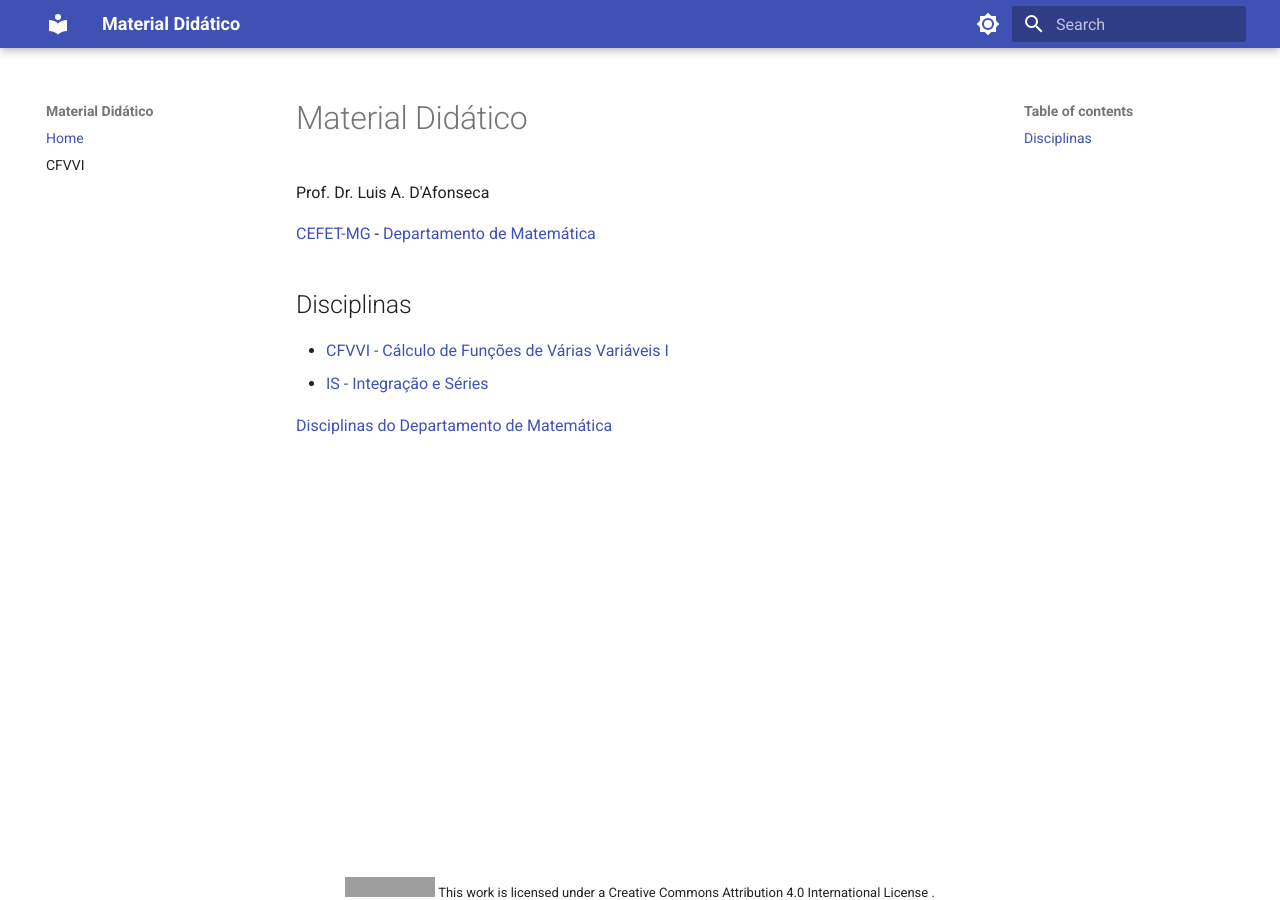
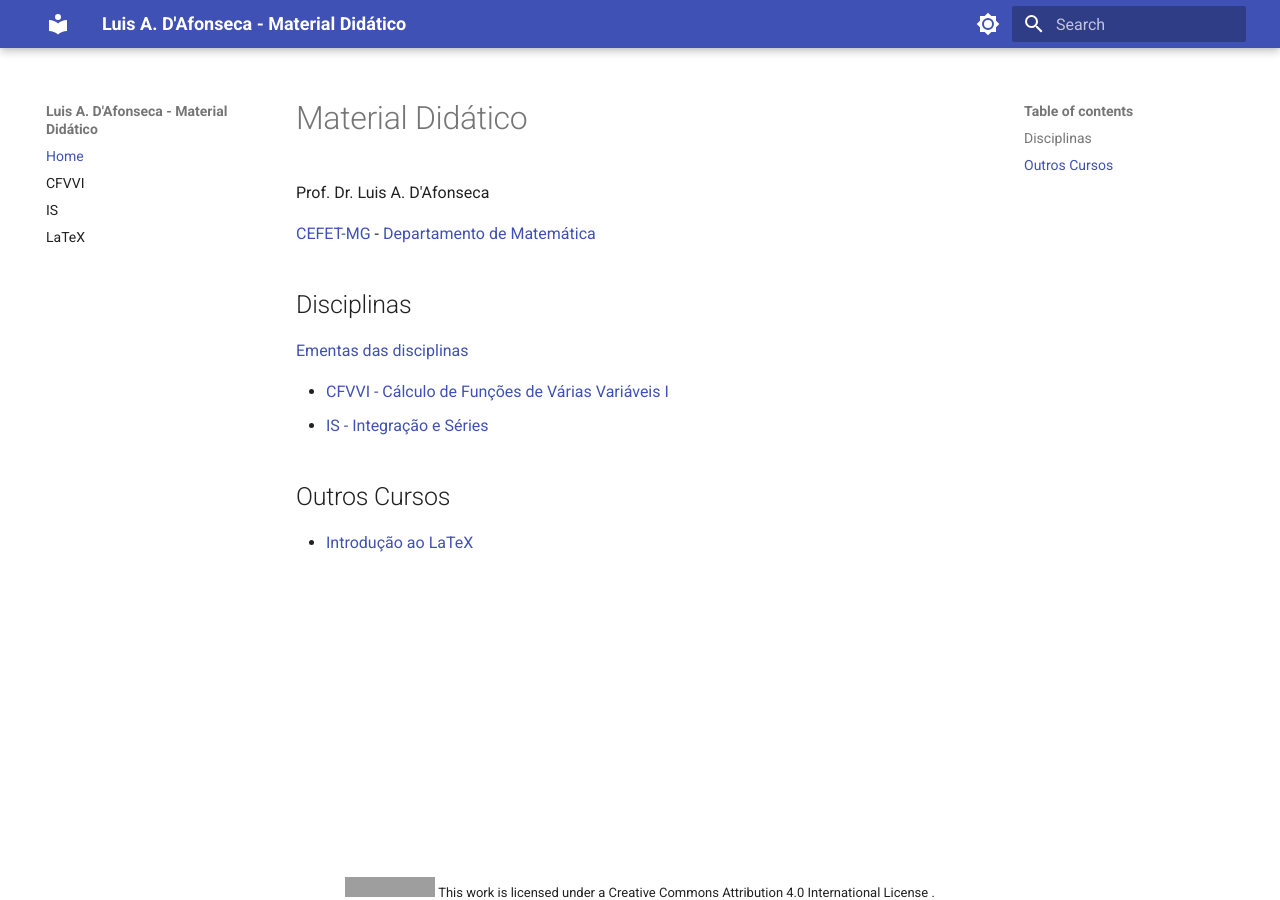
Before and after one commit to material-didatico/material-didatico.github.io, an MkDocs documentation site: the page built from docs/index.md, in a window 1280 px wide. Built offline with MkDocs 1.6.1 and Material for MkDocs 9.7.7, drawn with Linux system fonts in a browser that asks for light colours; grey boxes are pictures that could not be loaded.

Commit message:
Add LaTeX course

```diff
--- a/docs/index.md
+++ b/docs/index.md
@@ -7,7 +7,11 @@ Prof. Dr. Luis A. D'Afonseca
 
 ## Disciplinas
 
+[Ementas das disciplinas](https://www.dm.cefetmg.br/ensino/disciplinas/disciplinas-do-nucleo-de-matematica-grad)
+
 - [CFVVI - Cálculo de Funções de Várias Variáveis I](cfvv1/index.md)
 - [IS - Integração e Séries](is/index.md)
 
-[Disciplinas do Departamento de Matemática](https://www.dm.cefetmg.br/ensino/disciplinas/disciplinas-do-nucleo-de-matematica-grad)
+## Outros Cursos
+
+- [Introdução ao LaTeX](latex/index.md)
--- a/mkdocs.yml
+++ b/mkdocs.yml
@@ -1,4 +1,4 @@
-site_name: Material Didático
+site_name: Luis A. D'Afonseca - Material Didático
 site_url: https://material-didatico.github.io
 
 theme:
@@ -18,11 +18,7 @@ theme:
         name: Switch to light mode
 
 nav:
-  - Home: index.md
+  - Home:  index.md
   - CFVVI: cfvv1/index.md
-
-extra:
-  social:
-    - icon: fontawesome/brands/creative-commons
-      link: https://creativecommons.org/licenses/by/4.0/
-      name: CC BY 4.0
+  - IS:    is/index.md
+  - LaTeX: latex/index.md
```
Also changed, not shown: 2 other files.
